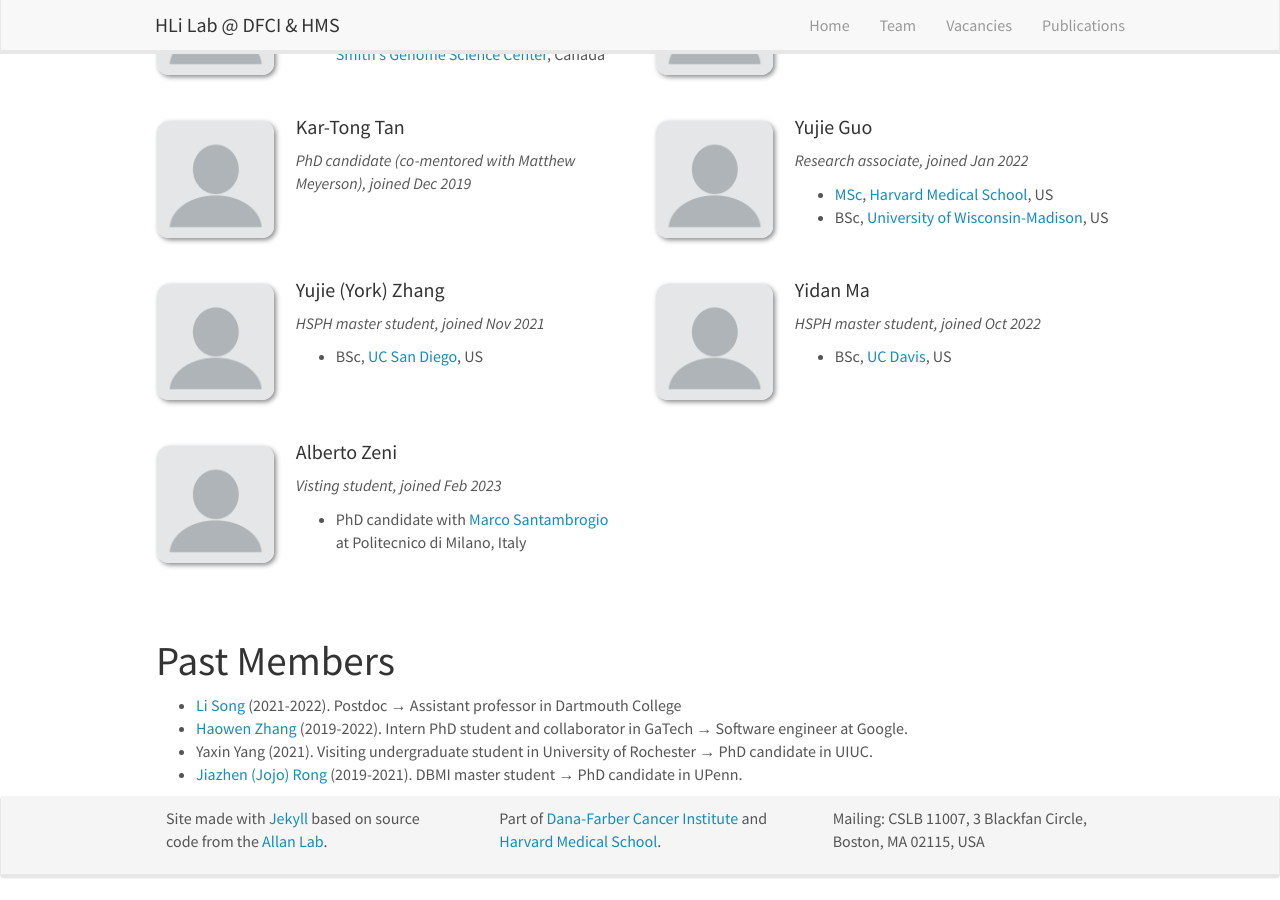
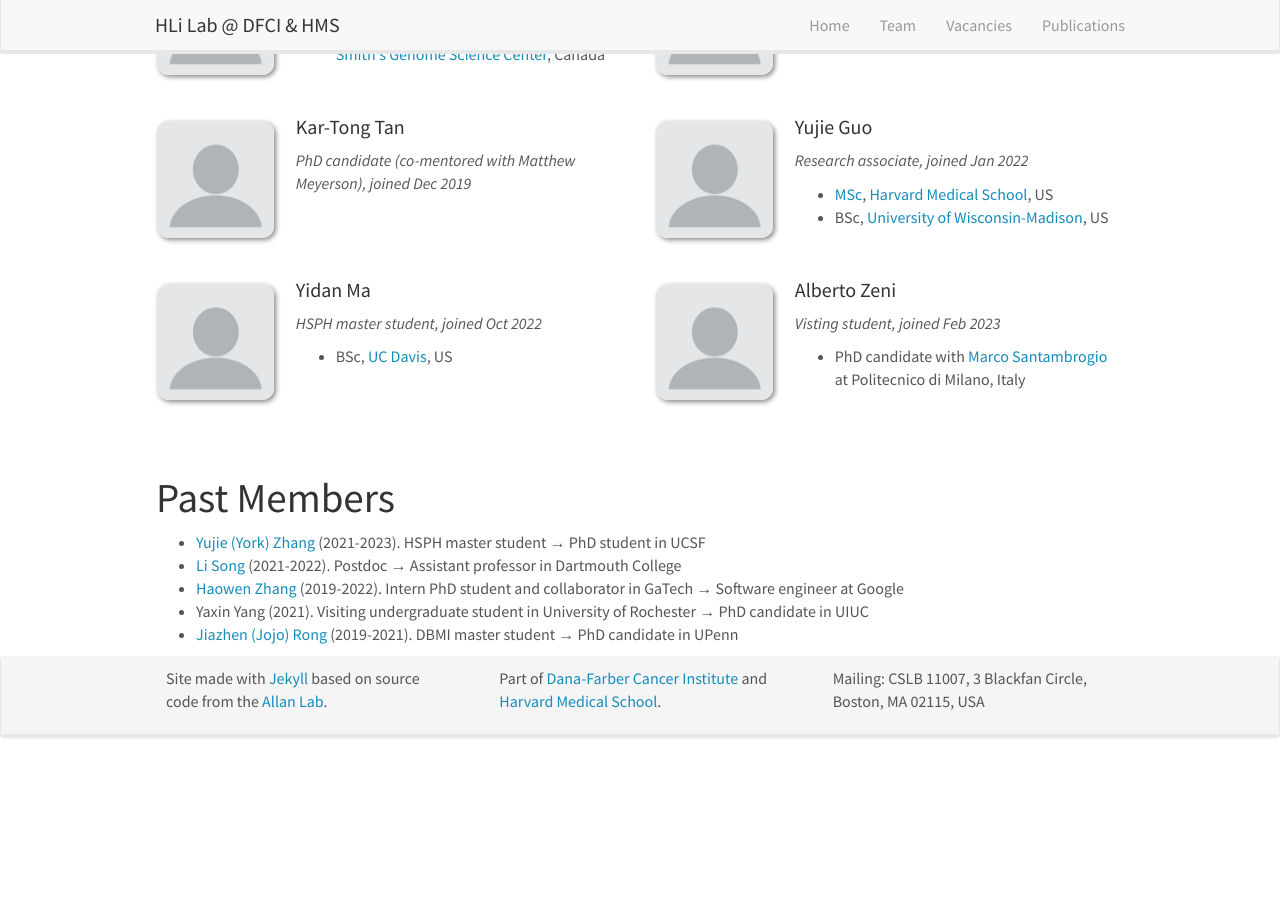
Before and after one commit to hlilab/hlilab.github.io, a Jekyll site: the page built from _pages/team.md, in a window 1280 px wide and 900 px high, scrolled down 573 px. Built offline with Jekyll 4.4.1, drawn with Linux system fonts in a browser that asks for light colours; nearby versions of some CDN libraries; after the commit the page ends 1333 px from its top, so only the background shows below that.

Commit message:
updated team info about York

```diff
--- a/_data/team_members.yml
+++ b/_data/team_members.yml
@@ -51,12 +51,6 @@
   education1: <a href="https://dbmi.hms.harvard.edu/education/master-biomedical-informatics">MSc</a>, <a href="https://dbmi.hms.harvard.edu/">Harvard Medical School</a>, US
   education2: BSc, <a href="https://www.wisc.edu/">University of Wisconsin-Madison</a>, US
 
-- name: Yujie (York) Zhang
-  photo: default.png
-  info: HSPH master student, joined Nov 2021
-  number_educ: 1
-  education1: BSc, <a href="https://ucsd.edu/">UC San Diego</a>, US
-
 - name: Yidan Ma
   photo: default.png
   info: HSPH master student, joined Oct 2022
--- a/_pages/team.md
+++ b/_pages/team.md
@@ -74,7 +74,8 @@ permalink: /team/
 
 # Past Members
 
+* [Yujie (York) Zhang](https://yuz682.github.io/) (2021-2023). HSPH master student &#8594; PhD student in UCSF
 * [Li Song](https://www.linkedin.com/in/li-song-81201329) (2021-2022). Postdoc &#8594; Assistant professor in Dartmouth College
-* [Haowen Zhang](https://zhanghaowen.com/) (2019-2022). Intern PhD student and collaborator in GaTech &#8594; Software engineer at Google.
-* Yaxin Yang (2021). Visiting undergraduate student in University of Rochester &#8594; PhD candidate in UIUC.
-* [Jiazhen (Jojo) Rong](https://www.linkedin.com/in/jiazhen-jojo-rong-3ab8b610b/) (2019-2021). DBMI master student &#8594; PhD candidate in UPenn.
+* [Haowen Zhang](https://zhanghaowen.com/) (2019-2022). Intern PhD student and collaborator in GaTech &#8594; Software engineer at Google
+* Yaxin Yang (2021). Visiting undergraduate student in University of Rochester &#8594; PhD candidate in UIUC
+* [Jiazhen (Jojo) Rong](https://www.linkedin.com/in/jiazhen-jojo-rong-3ab8b610b/) (2019-2021). DBMI master student &#8594; PhD candidate in UPenn
```
